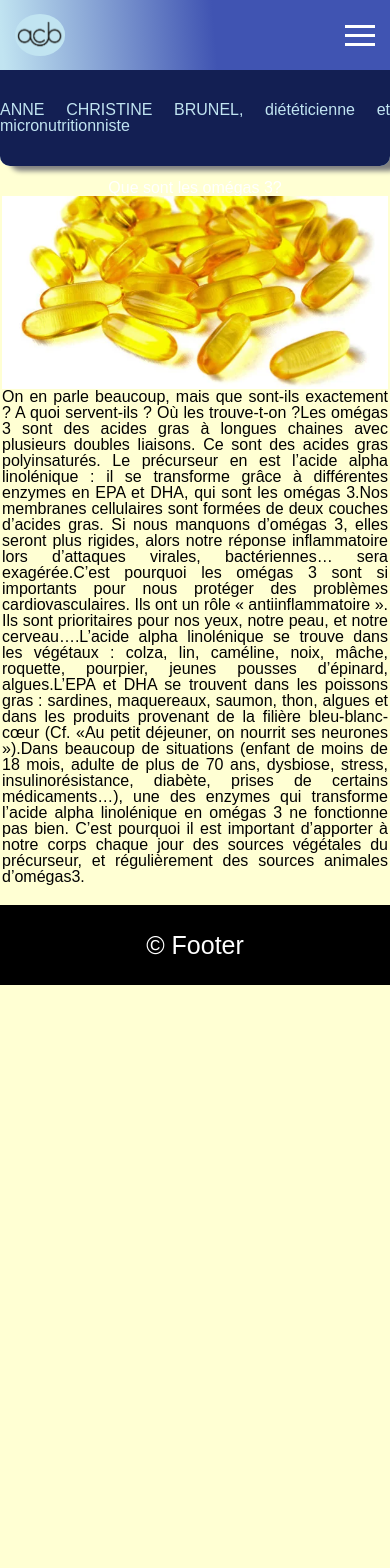
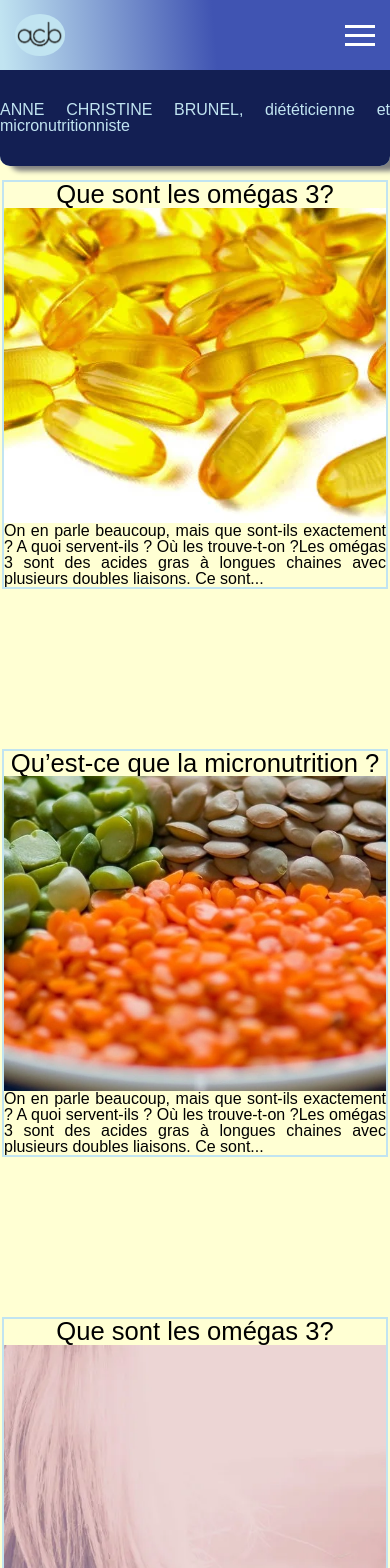
Before and after one commit to Ben43200/brunel-vite, a React (Vite) app: page /blog in a window 390 px wide. Shown: the top 1568 px of the page. Before the commit the page ends 985 px from the top, so only its background shows below. Built offline with nearby package versions, Linux system fonts and the light colour scheme.

Commit message:
commit blog en cours pour essai mobile

```diff
--- a/src/assets/BlogData.jsx
+++ b/src/assets/BlogData.jsx
@@ -4,11 +4,65 @@ export const BLOGDATAS= [
     image : "images/omega.webp",
     alt : "image omega",
     text : "On en parle beaucoup, mais que sont-ils exactement ? A quoi servent-ils ? Où les trouve-t-on ?" +
-	"Les omégas 3 sont des acides gras à longues chaines avec plusieurs doubles liaisons. Ce sont des acides gras polyinsaturés. Le précurseur en est l’acide alpha linolénique : il se transforme grâce à différentes enzymes en EPA et DHA, qui sont les omégas 3." +
-	"Nos membranes cellulaires sont formées de deux couches d’acides gras. Si nous manquons d’omégas 3, elles seront plus rigides, alors notre réponse inflammatoire lors d’attaques virales, bactériennes… sera exagérée." +
-	"C’est pourquoi les omégas 3 sont si importants pour nous protéger des problèmes cardiovasculaires. Ils ont un rôle « antiinflammatoire ». Ils sont prioritaires pour nos yeux, notre peau, et notre cerveau…." +
-	"L’acide alpha linolénique se trouve dans les végétaux : colza, lin, caméline, noix, mâche, roquette, pourpier, jeunes pousses d’épinard, algues." +
-	"L’EPA et DHA se trouvent dans les poissons gras : sardines, maquereaux, saumon, thon, algues et dans les produits provenant de la filière bleu-blanc-cœur (Cf. «Au petit déjeuner, on nourrit ses neurones »)." +
-	"Dans beaucoup de situations  (enfant de moins de 18 mois, adulte de plus de 70 ans, dysbiose, stress, insulinorésistance, diabète, prises de certains médicaments…), une des enzymes qui transforme l’acide alpha linolénique en omégas 3 ne fonctionne pas bien. C’est pourquoi il est important d’apporter à notre corps chaque jour des sources végétales du précurseur, et régulièrement des sources animales d’omégas3."
-}
+	"Les omégas 3 sont des acides gras à longues chaines avec plusieurs doubles liaisons. Ce sont..."
+	},
+	{
+		name: "Qu’est-ce que la micronutrition ?",
+		image : "images/micronutrition.webp",
+		alt : "image omega",
+		text : "On en parle beaucoup, mais que sont-ils exactement ? A quoi servent-ils ? Où les trouve-t-on ?" +
+		"Les omégas 3 sont des acides gras à longues chaines avec plusieurs doubles liaisons. Ce sont..."
+		},
+		{
+			name: "Que sont les omégas 3?",
+			image : "images/appel-micronutrition.webp",
+			alt : "image omega",
+			text : "On en parle beaucoup, mais que sont-ils exactement ? A quoi servent-ils ? Où les trouve-t-on ?" +
+			"Les omégas 3 sont des acides gras à longues chaines avec plusieurs doubles liaisons. Ce sont..."
+			},
+			{
+				name: "Que sont les omégas 3?",
+				image : "images/omega.webp",
+				alt : "image omega",
+				text : "On en parle beaucoup, mais que sont-ils exactement ? A quoi servent-ils ? Où les trouve-t-on ?" +
+				"Les omégas 3 sont des acides gras à longues chaines avec plusieurs doubles liaisons. Ce sont..."
+				},
+				{
+					name: "Que sont les omégas 3?",
+					image : "images/omega.webp",
+					alt : "image omega",
+					text : "On en parle beaucoup, mais que sont-ils exactement ? A quoi servent-ils ? Où les trouve-t-on ?" +
+					"Les omégas 3 sont des acides gras à longues chaines avec plusieurs doubles liaisons. Ce sont..."
+					},
+					{
+						name: "Que sont les omégas 3?",
+						image : "images/omega.webp",
+						alt : "image omega",
+						text : "On en parle beaucoup, mais que sont-ils exactement ? A quoi servent-ils ? Où les trouve-t-on ?" +
+						"Les omégas 3 sont des acides gras à longues chaines avec plusieurs doubles liaisons. Ce sont..."
+						},
+						{
+							name: "Que sont les omégas 3?",
+							image : "images/omega.webp",
+							alt : "image omega",
+							text : "On en parle beaucoup, mais que sont-ils exactement ? A quoi servent-ils ? Où les trouve-t-on ?" +
+							"Les omégas 3 sont des acides gras à longues chaines avec plusieurs doubles liaisons. Ce sont..."
+							},
+							{
+								name: "Que sont les omégas 3?",
+								image : "images/omega.webp",
+								alt : "image omega",
+								text : "On en parle beaucoup, mais que sont-ils exactement ? A quoi servent-ils ? Où les trouve-t-on ?" +
+								"Les omégas 3 sont des acides gras à longues chaines avec plusieurs doubles liaisons. Ce sont..."
+								},
+								{
+									name: "Que sont les omégas 3?",
+									image : "images/omega.webp",
+									alt : "image omega",
+									text : "On en parle beaucoup, mais que sont-ils exactement ? A quoi servent-ils ? Où les trouve-t-on ?" +
+									"Les omégas 3 sont des acides gras à longues chaines avec plusieurs doubles liaisons. Ce sont..."
+									},
+
+
+
 ]
--- a/src/pages/blog/blog.scss
+++ b/src/pages/blog/blog.scss
@@ -1,29 +1,44 @@
 @import "../../css/mixinsandfunctions.scss";
+.main-blog-container{
+grid-template-columns: 1fr;
+display: grid;
+@include media(tablet){
+grid-template-columns: repeat(2,1fr);
+gap:20px;
+@include media(desktop){
+    grid-template-columns: repeat(3,1fr);
+}
+}
 
+}
 .blog-container{
     display: grid;
     justify-items: center;
     margin-top:10rem;
+    border: 2px solid #c1e4f1;
+    // grid-template-columns: repeat(4,1fr);
     // row-gap:27px;
     @include media(tablet){
         margin-top:auto;
         // row-gap:40px;
     }
 }
-.blog-container > div > h1{
+.main-blog-container > div > h1{
 
     color:black;
-    font-size: 2rem;
+    font-size: 1.6rem;
 }
 
 .blog-data-img{
-    display: flex;
+    // display: flex;
+    object-fit: cover;
     justify-content: center;
     width:100%;
-    // height:315px;
+    height:315px;
     @include media(tablet){
-    width: 630px;
-     height:315px;
+    // width: 630px;
+    // width:auto;
+    //  height:315px;
 
 }
 }
```
Also changed, not shown: public/images/appel-micronutrition.webp (added), public/images/micronutrition.webp (added).
